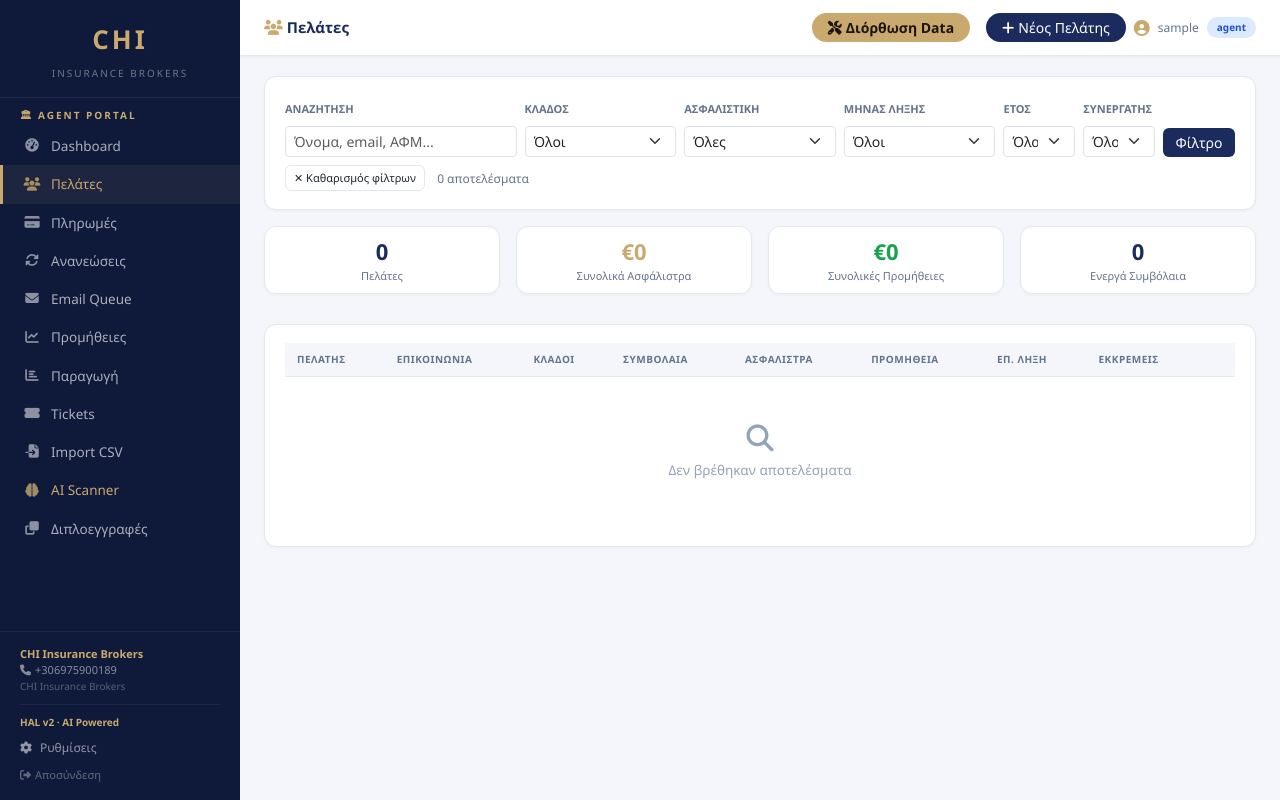
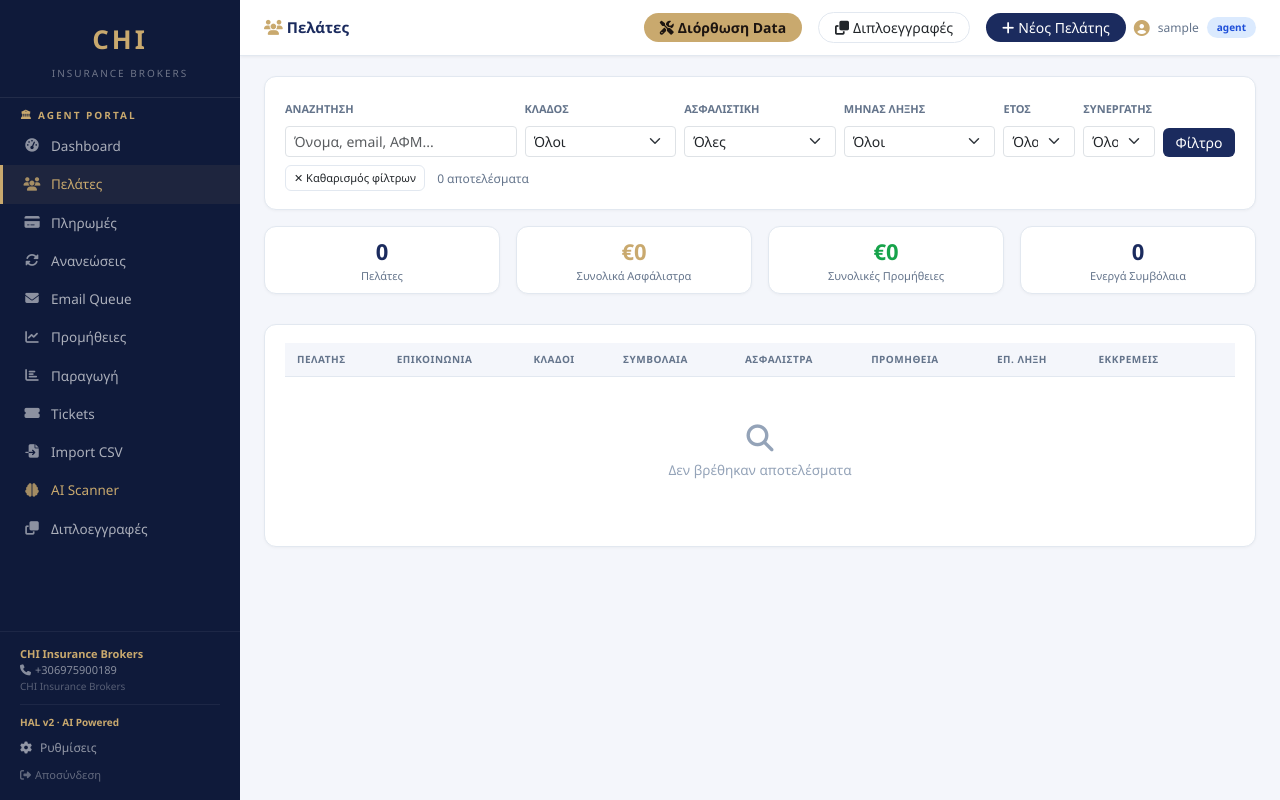
Before and after one commit to chiinsurancebrokers/portal, a Flask app: page /agent/clients in a window 1280 px wide. Run offline with Flask 3, Linux system fonts and the light colour scheme; the visitor is signed in with stand-in values (Sample User, id 1); data that the repository does not hold is empty; some libraries are stand-ins or nearby versions.

Commit message:
Add buttons for duplicate clients and new client

```diff
--- a/chi_portal_v2/templates/agent/clients.html
+++ b/chi_portal_v2/templates/agent/clients.html
@@ -9,6 +9,9 @@
     <i class="fas fa-tools me-1"></i>Διόρθωση Data
   </button>
 </form>
+<a href="{{ url_for('agent_duplicate_clients') }}" class="btn btn-sm rounded-pill px-3 me-2" style="border:1px solid #E2E8F0">
+  <i class="fas fa-clone me-1"></i>Διπλοεγγραφές
+</a>
 <a href="{{ url_for('agent_add_client') }}" class="btn btn-sm btn-chi rounded-pill px-3"><i class="fas fa-plus me-1"></i>Νέος Πελάτης</a>
 {% endblock %}
 {% block content %}
```
